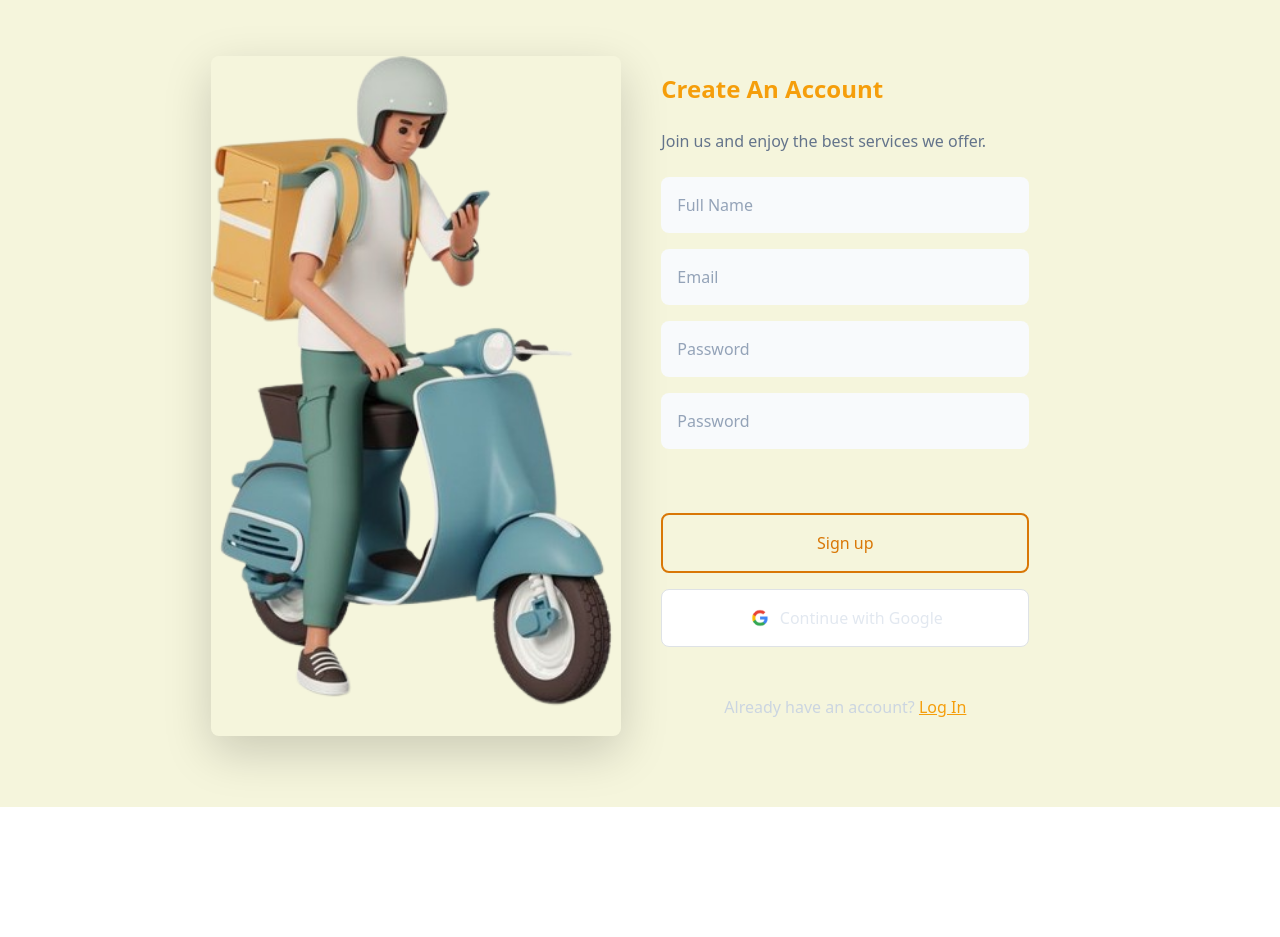
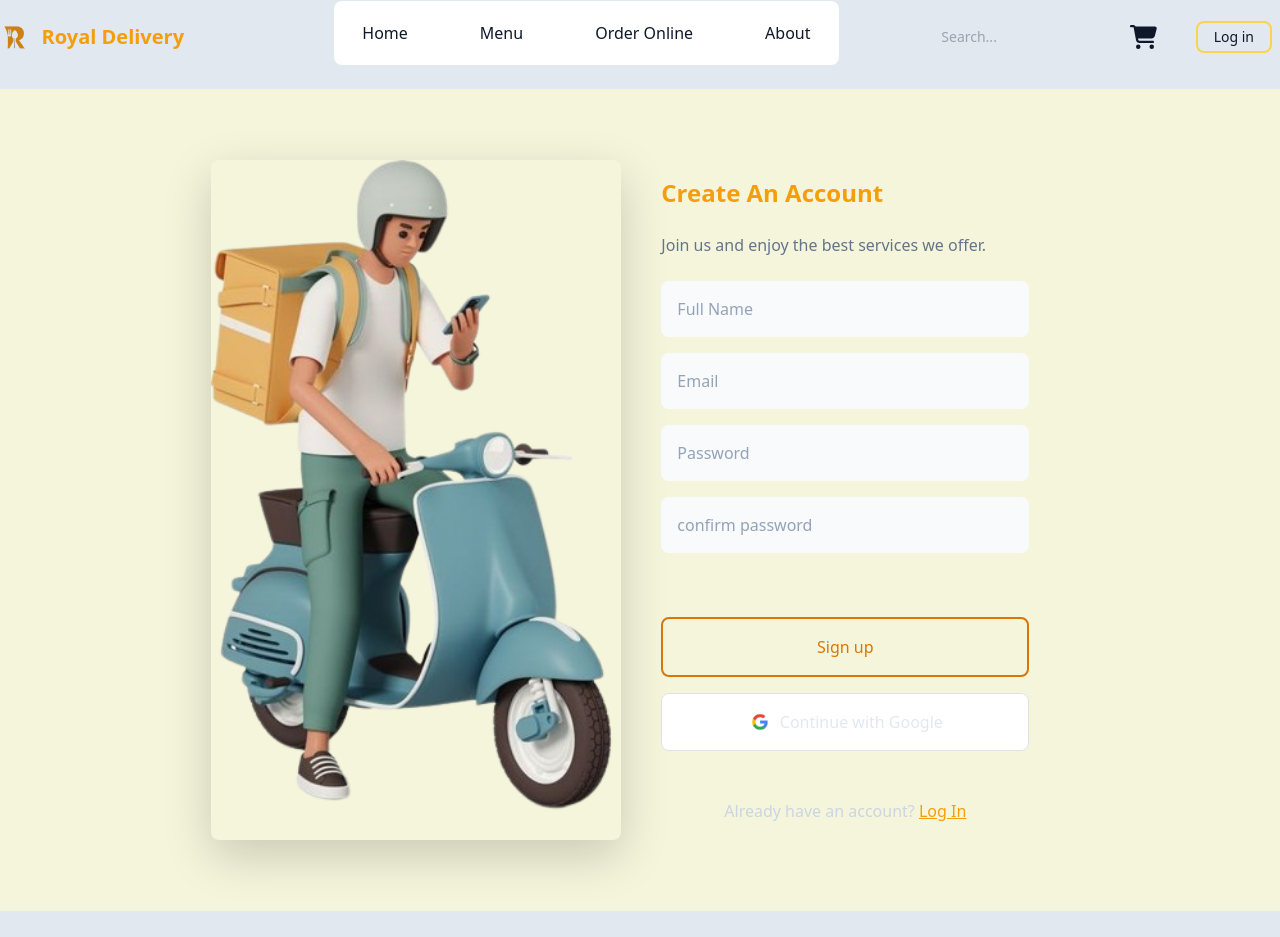
Before and after one commit to fseha-hagos/food-delivery, a React (Create React App) app: page /signup in a window 1280 px wide. Shown: the part 15-952 px from the top of the page. Before the commit the page ends 822 px from the top, so only its background shows below. Built offline with nearby package versions, Linux system fonts and the light colour scheme; a web font is replaced by a local one.

Commit message:
Update SignUp.js

```diff
--- a/src/pages/SignUp.js
+++ b/src/pages/SignUp.js
@@ -5,7 +5,7 @@ import Footer from './components/footer';
 import { useContext, useState } from 'react';
 import AuthContext from '../context/AuthContext';
 import { Link, useNavigate } from 'react-router-dom';
-
+import { Fade } from 'react-reveal';
 function SignUp() {
 
   const navigation = useNavigate();
@@ -29,9 +29,10 @@ function SignUp() {
     {
       !user ?
     <div className="bg-custom_background dark:bg-slate-900 min-h-screen flex flex-col">
-
+     <Navbar />
 
       <div className="flex flex-col md:flex-row items-center justify-center flex-grow px-4 py-8 md:px-8 md:py-12">
+        <Fade left >
         <div className="md:w-1/2 lg:w-1/3 flex justify-center mb-8 md:mb-0">
           <img
             className="w-full h-auto rounded-lg shadow-lg"
@@ -39,6 +40,8 @@ function SignUp() {
             src={require('./assets/signup-a71433d156a00a662f932c404515f01e.png')}
           />
         </div>
+        </Fade>
+        <Fade right>
         <div className="bg-transparent dark:bg-slate-800 p-8 md:p-10  w-full max-w-md">
           <h3 className="text-2xl font-semibold text-amber-500 mb-4">Create An Account</h3>
           <p className="text-slate-500 mb-6">Join us and enjoy the best services we offer.</p>
@@ -70,7 +73,7 @@ function SignUp() {
             <input
               type="password"
               name="password"
-              placeholder="Password"
+              placeholder="confirm password"
               value={password2}
               onChange={(e) => setPassword2(e.target.value)}
               className="w-full p-3 mb-5 rounded-lg bg-slate-50 dark:bg-slate-700 text-slate-900 dark:text-slate-100 placeholder-slate-400 focus:outline-none focus:ring-2 focus:ring-amber-500"
@@ -100,9 +103,10 @@ function SignUp() {
             </Link>
           </div>
         </div>
+        </Fade>
       </div>
 
-
+    <Footer />
     </div>
     :
     navigation("/home")
```
